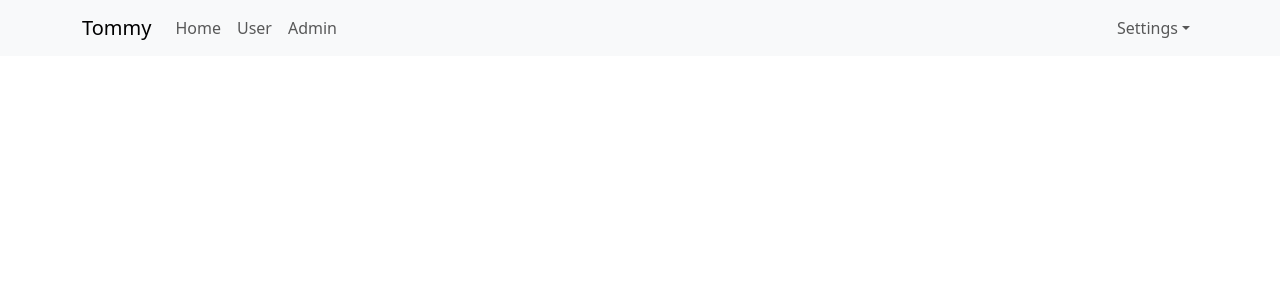
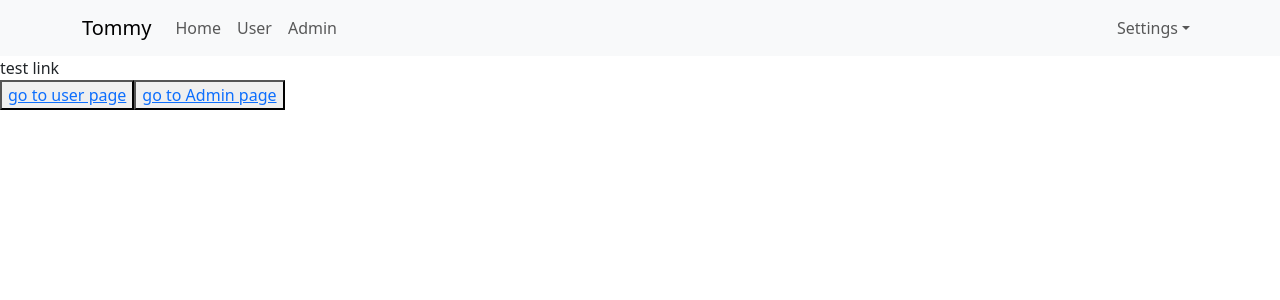
Before and after one commit to phucthor/test-demo-react, a React (Create React App) app: page / in a window 1280 px wide. Shown: the top 300 px of the page. Built offline with nearby package versions, Linux system fonts and the light colour scheme.

Commit message:
video 48

```diff
--- a/src/App.js
+++ b/src/App.js
@@ -2,11 +2,23 @@
 import "bootstrap/dist/css/bootstrap.min.css";
 import "bootstrap/dist/js/bootstrap.bundle.min.js";
 import Header from "./components/Header/Header";
+import { Link } from "react-router-dom";
 
 const App = () => {
   return (
     <div className="app-container">
       <Header />
+      <div>
+        test link
+        <div>
+          <button>
+            <Link to="/users">go to user page</Link>
+          </button>
+          <button>
+            <Link to="/admins">go to Admin page</Link>
+          </button>
+        </div>
+      </div>
     </div>
   );
 };
--- /dev/null
+++ b/src/components/Admin/Admin.js
@@ -0,0 +1,7 @@
+const Admin = (props) => {
+    return (
+        <div>Admin component</div>
+    )
+}
+
+export default Admin;
--- a/src/components/Header/Header.js
+++ b/src/components/Header/Header.js
@@ -2,7 +2,7 @@
 import Nav from "react-bootstrap/Nav";
 import Navbar from "react-bootstrap/Navbar";
 import NavDropdown from "react-bootstrap/NavDropdown";
-
+import { Link } from "react-router-dom";
 const Header = () => {
   return (
     <Navbar expand="lg" className="bg-body-tertiary">
@@ -11,9 +11,12 @@
         <Navbar.Toggle aria-controls="basic-navbar-nav" />
         <Navbar.Collapse id="basic-navbar-nav">
           <Nav className="me-auto">
-            <Nav.Link href="#home">Home</Nav.Link>
-            <Nav.Link href="#link">User</Nav.Link>
-            <Nav.Link href="#link">Admin</Nav.Link>
+            <Link to='/' className='nav-link'>Home</Link>
+            <Link to='/users' className='nav-link'>User</Link>
+            <Link to='/admins' className='nav-link'>Admin</Link>
+            {/* <Nav.Link href="/">Home</Nav.Link>
+            <Nav.Link href="/users">User</Nav.Link>
+            <Nav.Link href="/admins">Admin</Nav.Link> */}
           </Nav>
           <Nav>
             <NavDropdown title="Settings" id="basic-nav-dropdown">
--- /dev/null
+++ b/src/components/User/User.js
@@ -0,0 +1,7 @@
+const User = (props) => {
+    return (
+        <div>user component</div>
+    )
+}
+
+export default User;
--- a/src/index.js
+++ b/src/index.js
@@ -5,15 +5,21 @@
 import { Provider } from "react-redux";
 import store from "./redux/store";
 import "bootstrap/dist/css/bootstrap.min.css";
-import { BrowserRouter } from "react-router-dom";
+import { BrowserRouter, Routes, Route } from "react-router-dom";
 import "bootstrap/dist/js/bootstrap.bundle.min.js";
+import User from "./components/User/User";
+import Admin from "./components/Admin/Admin";
 
 const root = ReactDOM.createRoot(document.getElementById("root"));
 root.render(
   <Provider store={store}>
     {/* <React.StrictMode> */}
     <BrowserRouter>
-      <App />
+      <Routes>
+        <Route path="/" element={<App />} />
+        <Route path="/users" element={<User />} />
+        <Route path="/admins" element={<Admin />} />
+      </Routes>
     </BrowserRouter>
     {/* </React.StrictMode> */}
   </Provider>
```
